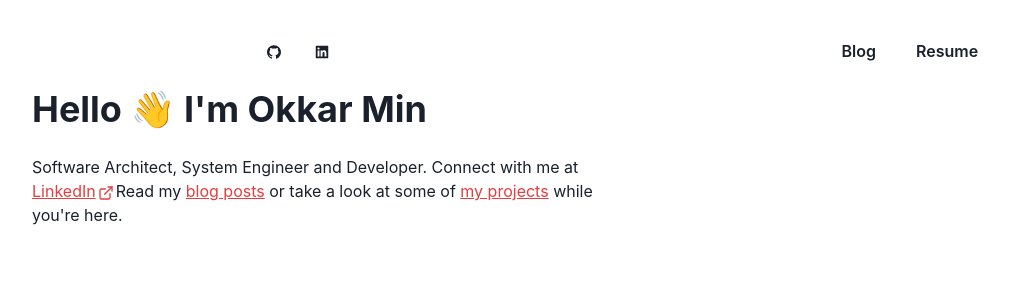
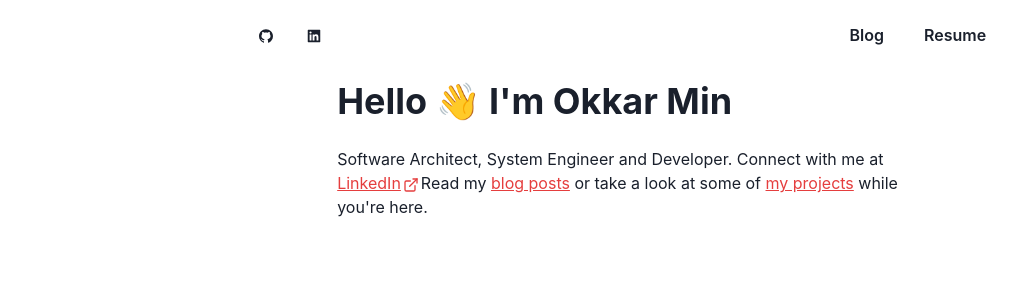
Before and after one commit to OkkarMin/okkar-blog-url-shortner, a Next.js app: page / in a window 1280 px wide. Shown: the top 300 px of the page, without its empty margins (16-1033 px from the left). Built offline with nearby package versions, Linux system fonts and the light colour scheme.

Commit message:
feat(footer): :sparkles: Add footer

```diff
--- a/components/layout.js
+++ b/components/layout.js
@@ -1,9 +1,9 @@
-import { Stack } from "@chakra-ui/react";
+import { Flex } from "@chakra-ui/react";
 
 export default function Layout({ children }) {
   return (
-    <Stack spacing={2} justifyContent="flex-start" p={[2, 4, 6, 8]}>
+    <Flex direction="column" minHeight="100vh" p={[2, 4]}>
       {children}
-    </Stack>
+    </Flex>
   );
 }
```
Also changed, not shown: components/footer.js (added, +12 -0 lines).
